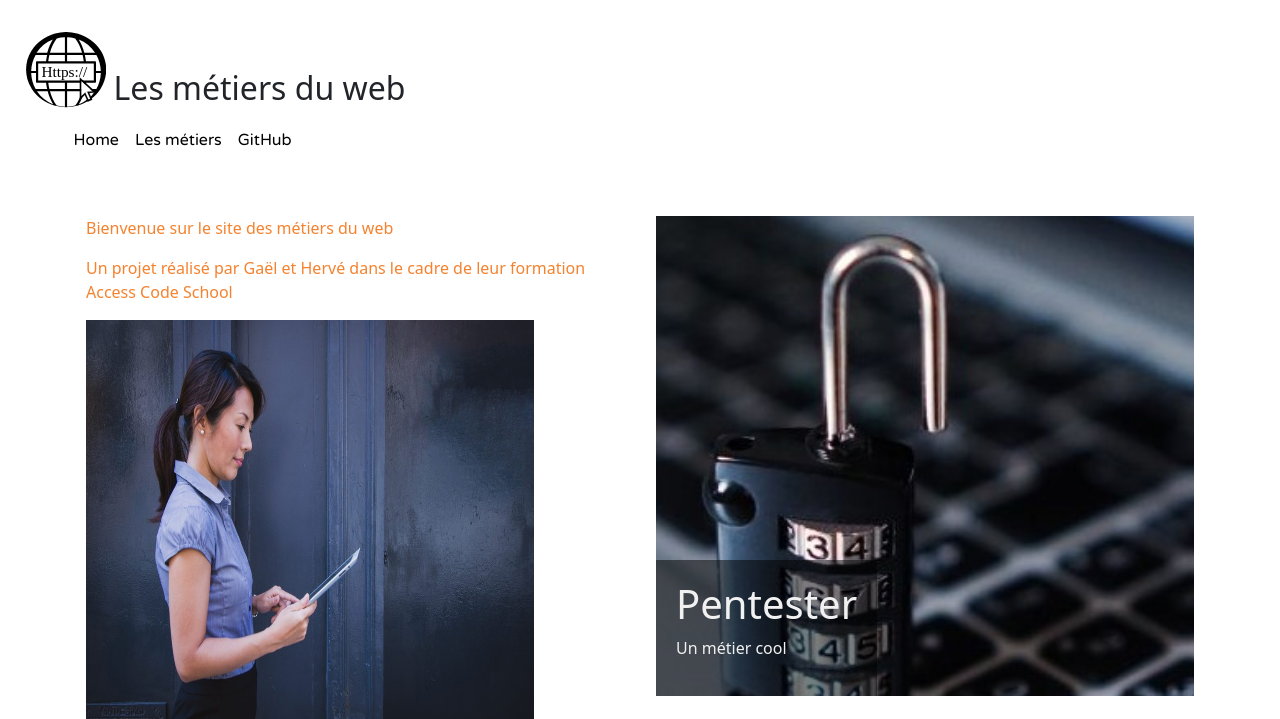
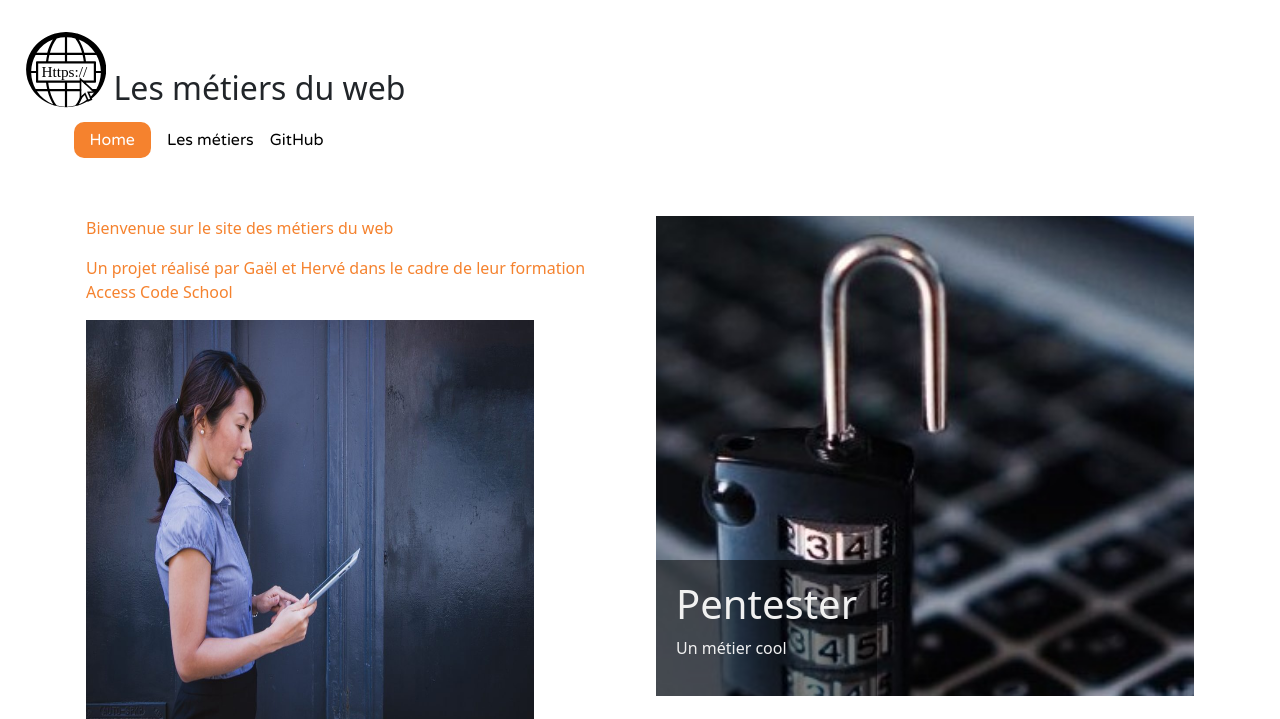
Before and after one commit to Fire-Owl/herve-gael, a PHP site: page /pages/ in a window 1280 px wide. Shown: the top 719 px of the page. Run offline with PHP 8.4, Linux system fonts and the light colour scheme; some libraries are stand-ins or nearby versions.

Commit message:
php current page

```diff
--- a/assets/styles/nav.css
+++ b/assets/styles/nav.css
@@ -26,7 +26,13 @@ header, main {
     color: white !important;
     background-color: #f5822e;
 }
+.current {
 
+    color: white;
+    background-color: #f5822e;
+    border-radius: 10px;
+    padding: .5rem 1rem;
+}
 /************** FOOTER **************/
 
 .footer-bg {
--- a/includes/header.php
+++ b/includes/header.php
@@ -26,10 +26,10 @@
             <div class="collapse navbar-collapse" id="navbarCollapse">
                 <ul class="navbar-nav mr-auto">
                     <li class="nav-item">
-                        <a class="nav-link" href="index.php">Home</a>
+                        <a class="nav-link" href="index.php"><?php if($current=='index')echo '<span class="current">'; ?>Home</a>
                     </li>
                     <li class="nav-item">
-                        <a class="nav-link" href="../pages/metiers.php">Les métiers</a>
+                        <a class="nav-link" href="../pages/metiers.php"><?php if($current=='metiers')echo '<span class="current">'; ?>Les métiers</a>
                     </li>
                     <li class="nav-item">
                         <a class="nav-link" href="https://github.com/Fire-Owl/herve-gael">GitHub</a>
--- a/pages/index.php
+++ b/pages/index.php
@@ -1,4 +1,5 @@
-<?php include "../includes/header.php" ?>
+<?php $current ='index';
+include "../includes/header.php"; ?>
 <div class="container">
     <div class="row">
         <div class="col-12 col-md-6 p-3">
--- a/pages/metiers.php
+++ b/pages/metiers.php
@@ -1,4 +1,5 @@
-<?php include "../includes/header.php" ?>
+<?php $current ='metiers';
+include "../includes/header.php"; ?>
 
 <div class="container">
 
```
Also changed, not shown: dossier-conception/Wireframe/Mobile/wireframe-mobile-article-hg.png (added), dossier-conception/Wireframe/Mobile/wireframe-mobile-landing-hg.png (added), dossier-conception/Wireframe/Mobile/wireframe-mobile-metiers-hg.png (added), dossier-conception/Zoning/Mobile/zoning-mobile-article-hg.png (added), dossier-conception/Zoning/Mobile/zoning-mobile-landing-hg.png (added), dossier-conception/Zoning/Mobile/zoning-mobile-metiers-hg.png (added), 3 other files. Lines whose indentation alone changed are shown as unchanged.
